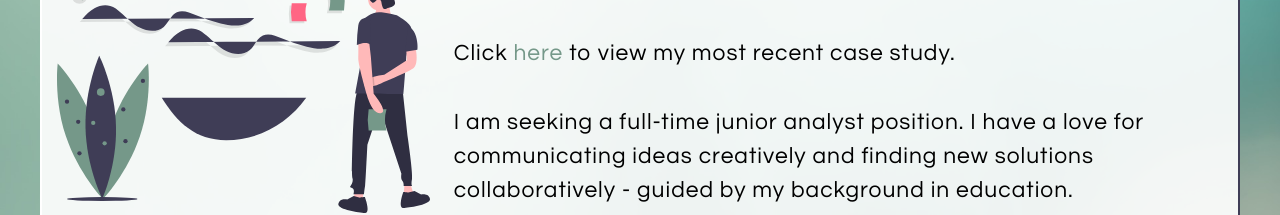
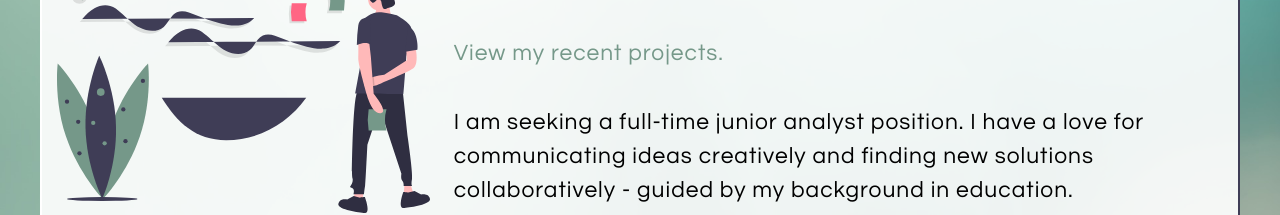
Before and after one commit to larrymillerprogramming/portfolio, a plain HTML site: page index.html in a window 1280 px wide. Shown: the part 308-523 px from the top of the page. Drawn offline with nearby package versions, Linux system fonts and the light colour scheme.

Commit message:
fixing link on index.html

```diff
--- a/index.html
+++ b/index.html
@@ -74,7 +74,7 @@
                         <b>DATA ANALYSIS PORTFOLIO</b>
                         <br><br>
                         <p style="text-align: left;">
-                            Click <a class="highlight" href="bikecase.html">here</a> to view my most recent case study.
+                            <a class="highlight" href="data.html">View my recent projects.</a>
                             <br><br>
                             I am seeking a full-time junior analyst position.
                             I have a love for communicating ideas creatively and finding
```
